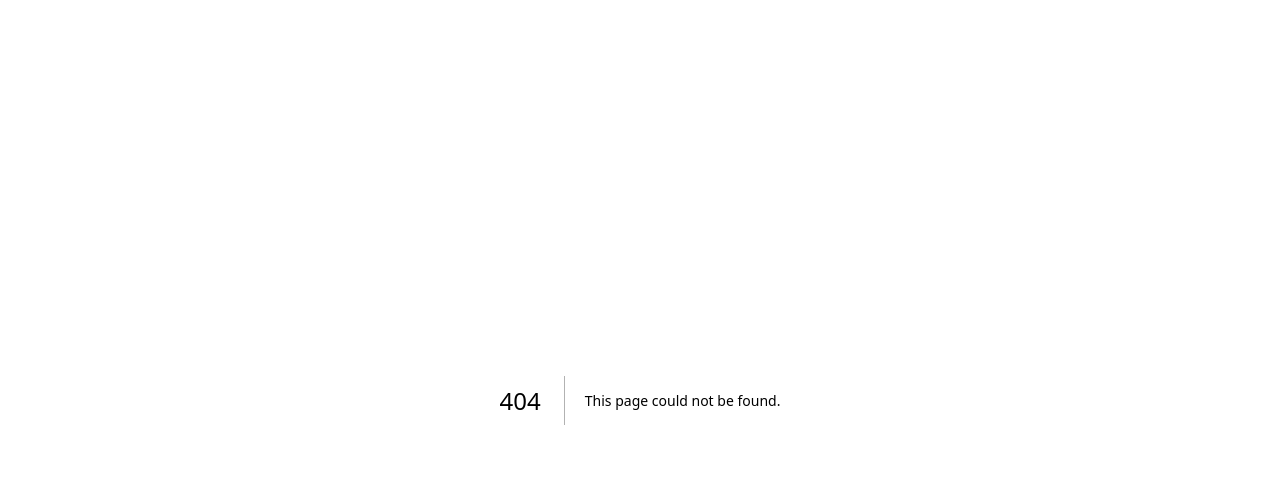
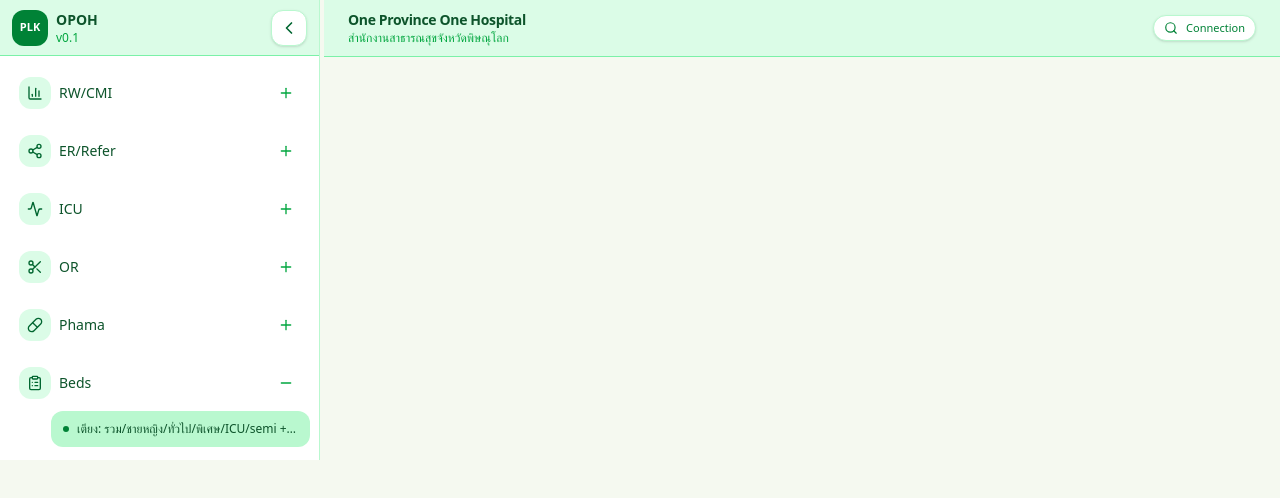
Before and after one commit to tehnplk/datacenter2, a Next.js app: page /Beds/bed-summary in a window 1280 px wide. Before the commit this address had no page. Shown: the top 498 px of the page. Built offline with nearby package versions, Linux system fonts and the light colour scheme.

Commit message:
feat: rename ERP group to Beds, move route to /Beds/bed-summary

```diff
--- a/src/components/dashboard/nav.tsx
+++ b/src/components/dashboard/nav.tsx
@@ -117,14 +117,14 @@ export const DASHBOARD_NAV: NavGroup[] = [
     ],
   },
   {
-    id: "erp",
-    label: "ERP",
+    id: "beds",
+    label: "Beds",
     icon: <ClipboardList className="h-4 w-4" />,
     items: [
       {
-        id: "beds",
+        id: "bed-summary",
         label: "เตียง: รวม/ชายหญิง/ทั่วไป/พิเศษ/ICU/semi + ครองเตียง",
-        href: "/ERP/bed-summary",
+        href: "/Beds/bed-summary",
       },
     ],
   },
```
Also changed, not shown: src/app/(dashboard)/Beds/bed-summary/page.tsx (renamed from src/app/(dashboard)/ERP/bed-summary/page.tsx).
